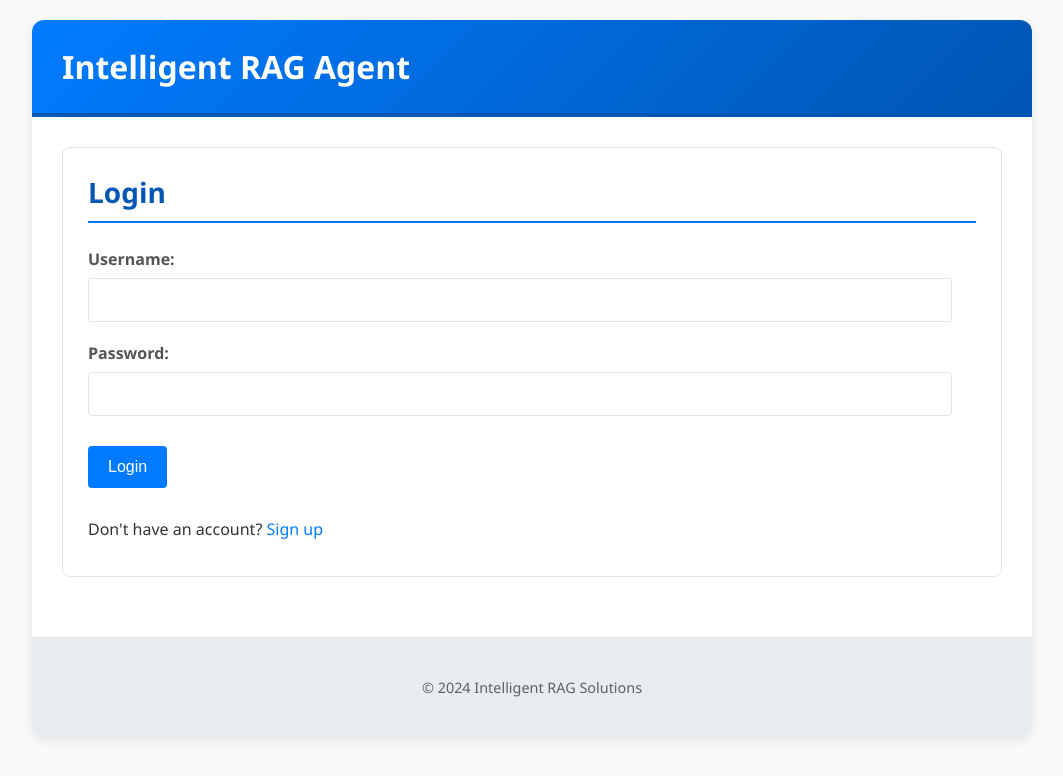
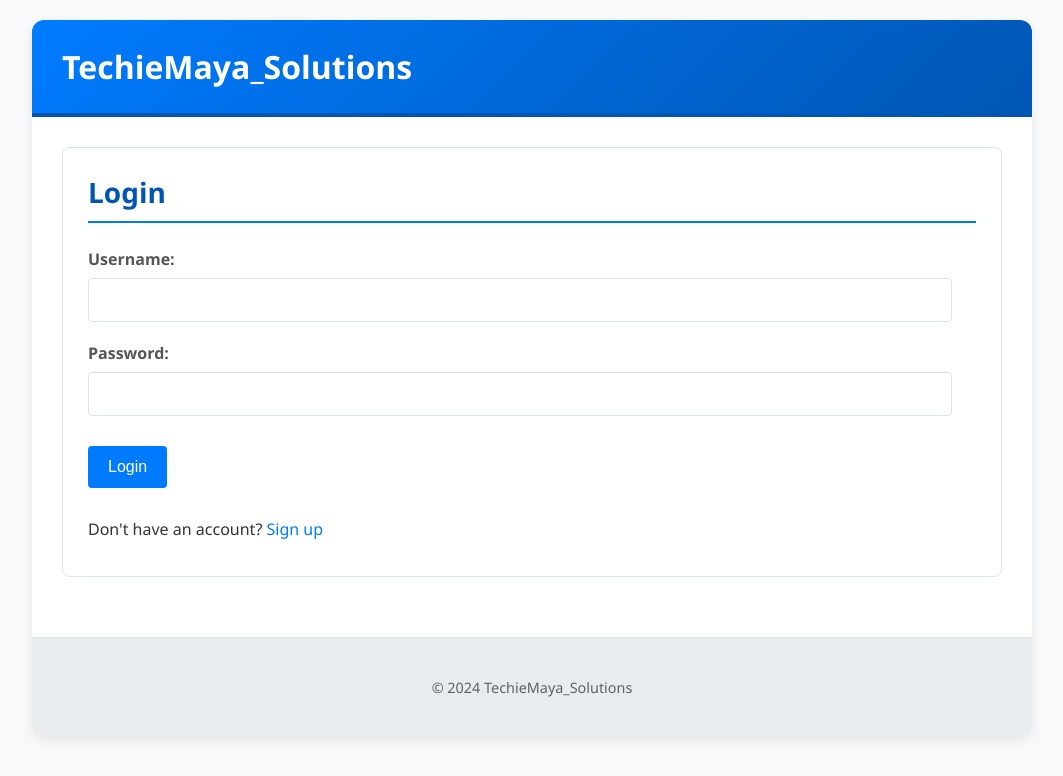
Before and after one commit to dev-S-t/rootA-noUI, a plain HTML site: page UI-UX/index.html in a window 1280 px wide. Shown: the whole page, without its empty margins (108-1171 px from the left). Drawn offline with Linux system fonts and the light colour scheme.

Commit message:
ui updates

```diff
--- a/UI-UX/index.html
+++ b/UI-UX/index.html
@@ -3,13 +3,13 @@
 <head>
     <meta charset="UTF-8">
     <meta name="viewport" content="width=device-width, initial-scale=1.0">
-    <title>Intelligent RAG Agent</title>
+    <title>TechieMaya_Solutions</title>
     <link rel="stylesheet" href="style.css">
 </head>
 <body>
     <div class="container">
         <header>
-            <h1>Intelligent RAG Agent</h1>
+            <h1>TechieMaya_Solutions</h1>
             <div id="user-info" class="hidden">
                 <span id="username-display"></span>
                 <button id="logout-button">Logout</button>
@@ -111,7 +111,7 @@
         </main>
 
         <footer>
-            <p>&copy; 2024 Intelligent RAG Solutions</p>
+            <p>&copy; 2024 TechieMaya_Solutions</p>
         </footer>
     </div>
     <script src="app.js"></script>
```
